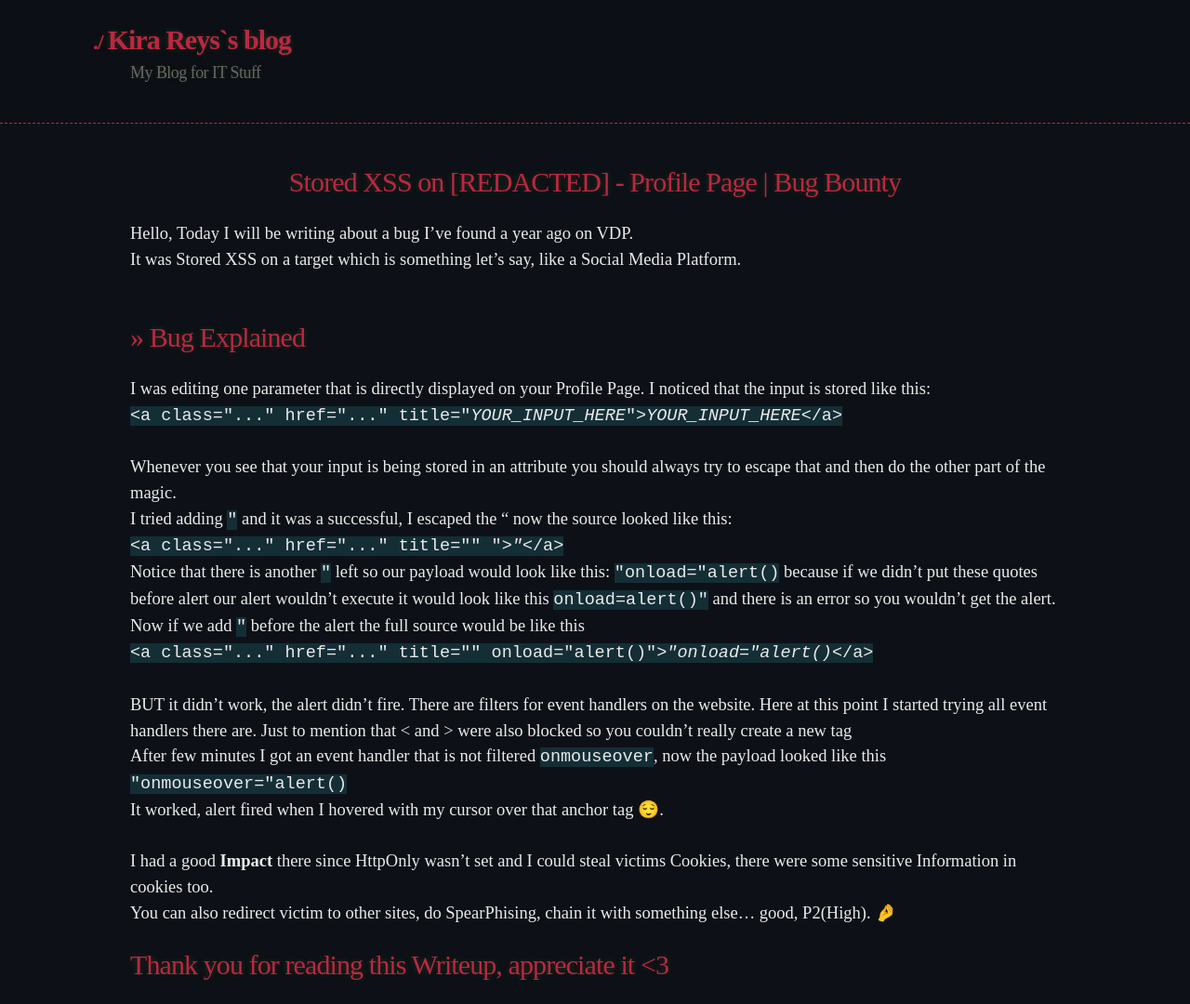
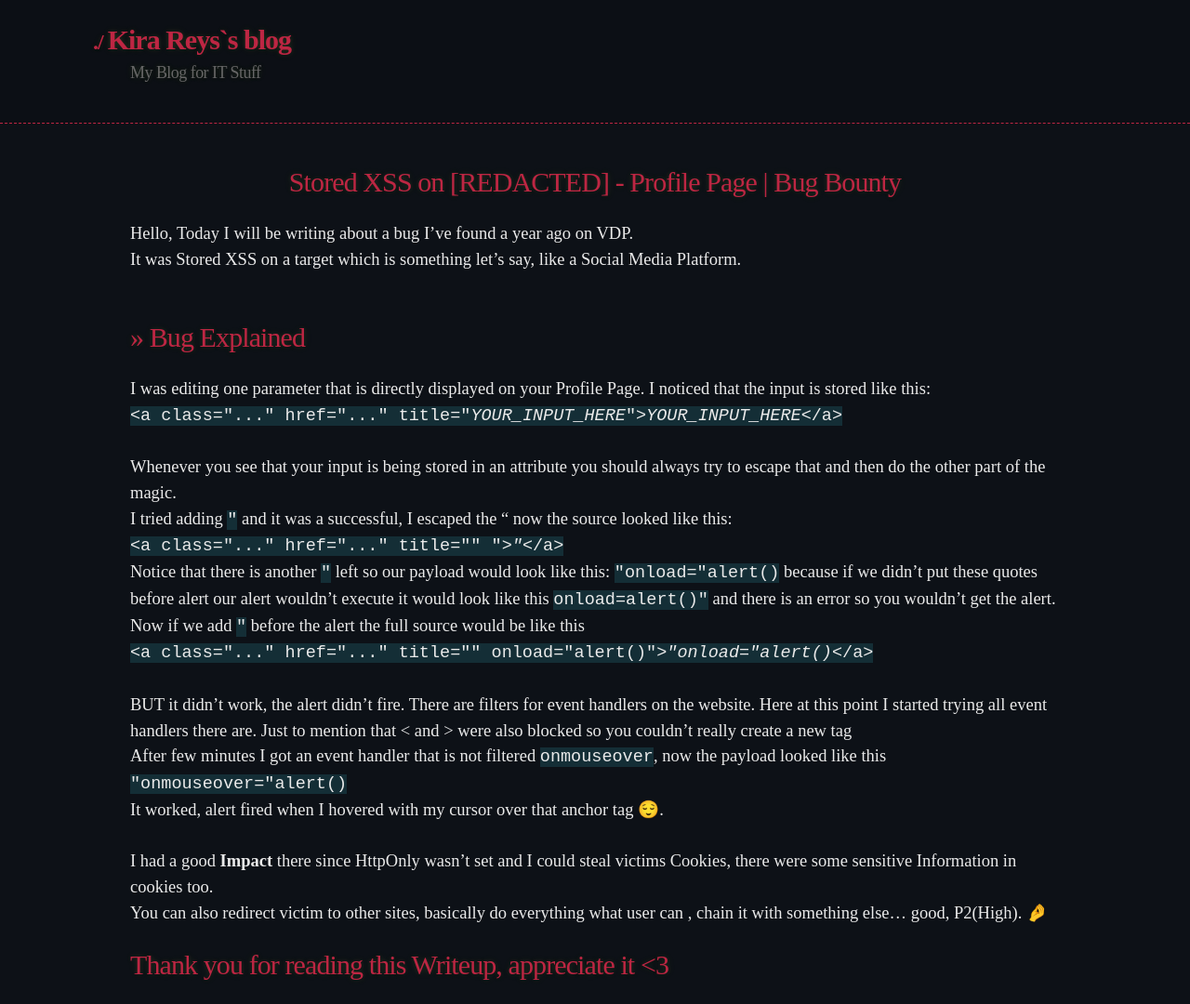
Before and after one commit to 20kilograma/blog, a Jekyll site: the page built from stored-xss-0.md, in a window 1280 px wide. Shown: the whole page at 93% size. Built offline with Jekyll 4.4.1, drawn with Linux system fonts in a browser that asks for light colours; some web fonts are replaced; our own code applies the rules of GitHub Pages for plain Markdown files.

Commit message:
Update stored-xss-0.md

```diff
--- a/stored-xss-0.md
+++ b/stored-xss-0.md
@@ -16,6 +16,6 @@ BUT it didn't work, the alert didn't fire. There are filters for event handlers
 After few minutes I got an event handler that is not filtered <code>onmouseover</code>, now the payload looked like this <code>"onmouseover="alert()</code> <br>
 It worked, alert fired when I hovered with my cursor over that anchor tag 😌. <br><br>
 I had a good <strong>Impact</strong> there since HttpOnly wasn't set and I could steal victims Cookies, there were some sensitive Information in cookies too. <br>
-You can also redirect victim to other sites, do SpearPhising, chain it with something else... good, P2(High). 🤌
+You can also redirect victim to other sites, basically do everything what user can , chain it with something else... good, P2(High). 🤌
 
 # Thank you for reading this Writeup, appreciate it <3
```
